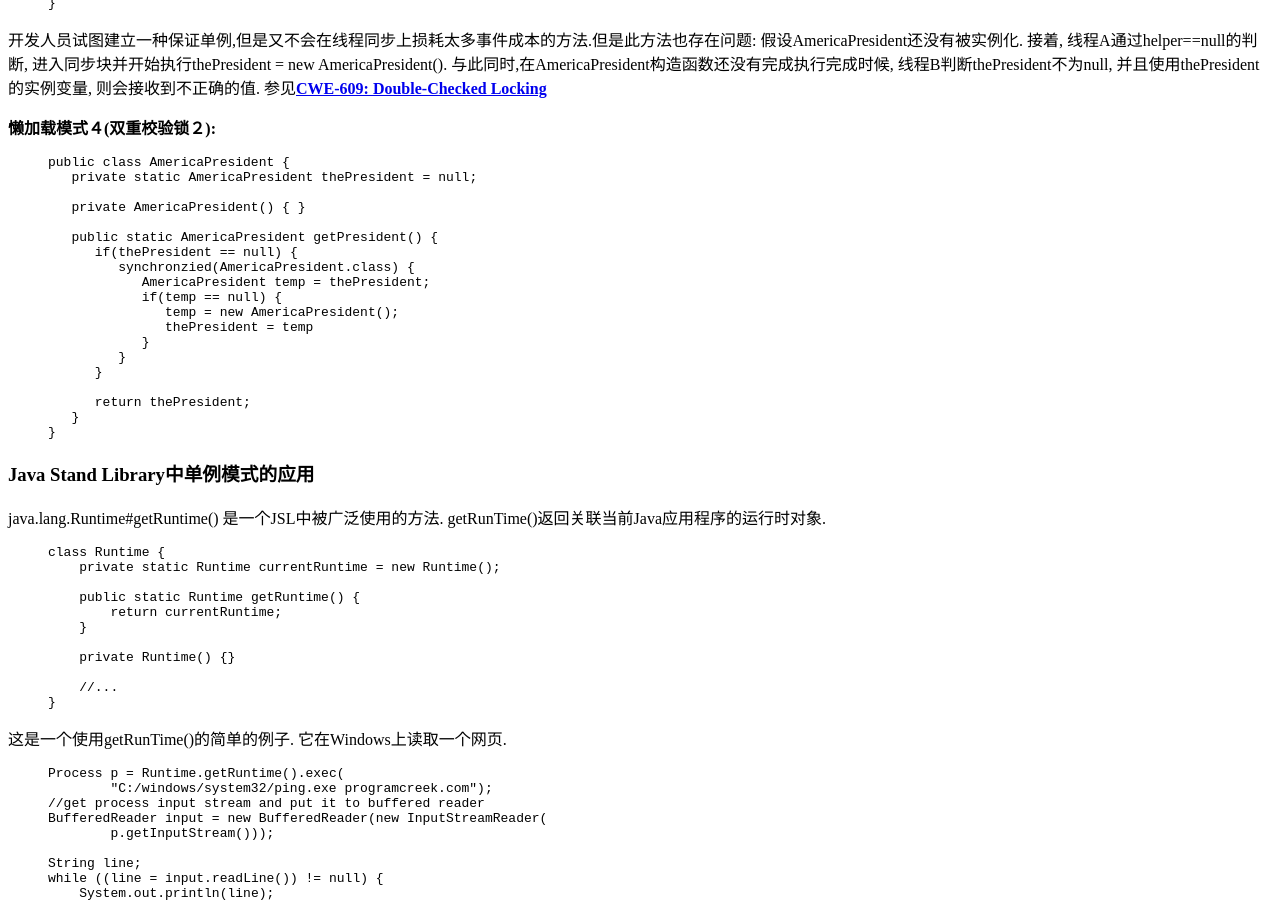
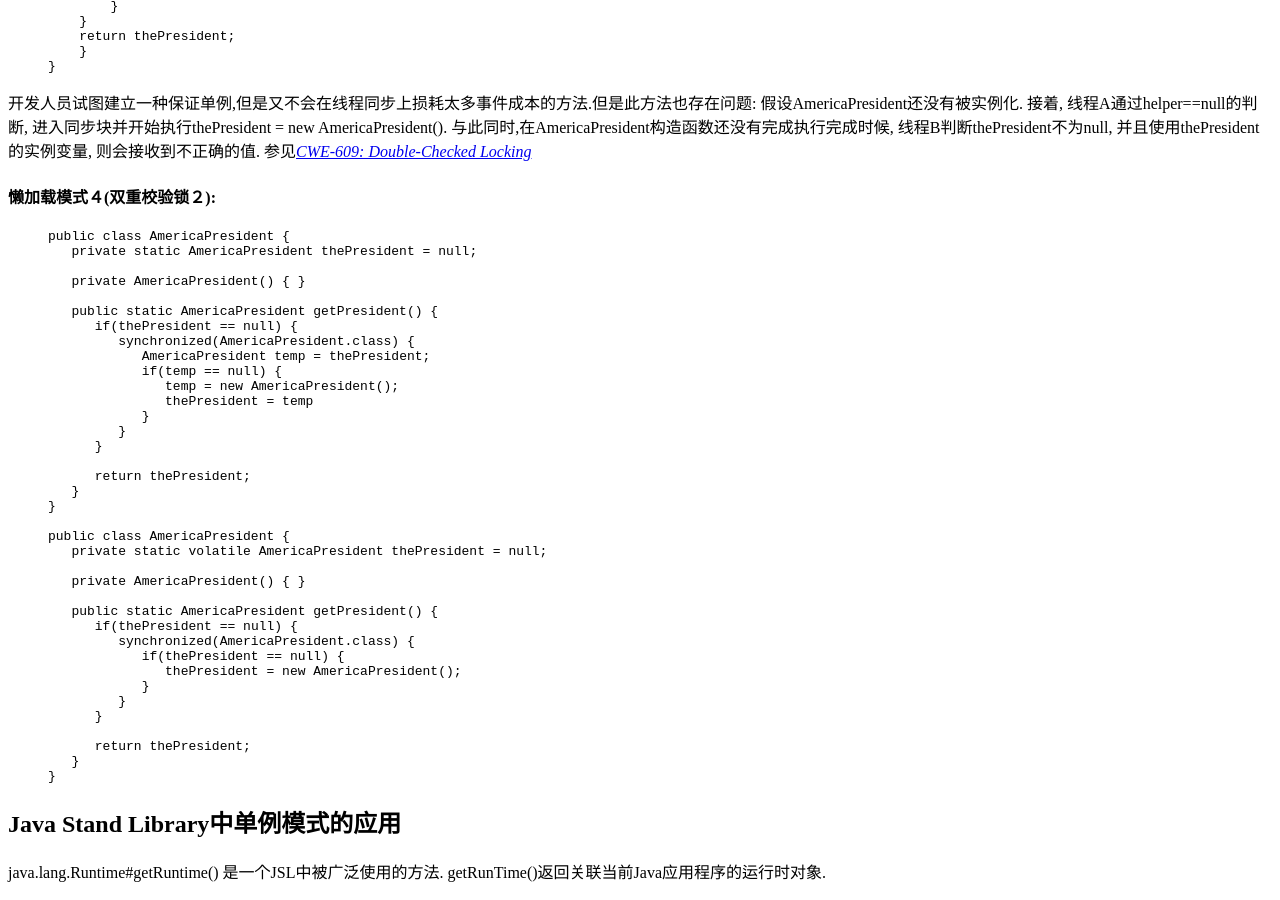
Before and after one commit to clarkdo/clarkdo.github.com, a Jekyll site: the page built from _posts/2014-07-15-11.md, in a window 1280 px wide and 900 px high, scrolled down 1727 px. Built offline with Jekyll 4.4.1, drawn with Linux system fonts in a browser that asks for light colours; Markdown is read by kramdown in place of the engine named in the settings; comment, search, counter and statistics services are not loaded.

Commit message:
new post

```diff
--- a/_posts/2014-07-15-11.md
+++ b/_posts/2014-07-15-11.md
@@ -13,14 +13,14 @@ comments: true
 2. private reference - no external modification.
 3. public static method is the only place that can get an object.
 
-###单例的故事
+##单例的故事
 
 这是一个简单的用例. 一个国家只能有一个总统. 因此当需要总统的时候, 只应该返回唯一的总统, 而不是创建一个新的. getPresident()方法将会保证只有一个总统会被创建.
 
-###类图和代码
+##类图和代码
 <img src="http://www.programcreek.com/wp-content/uploads/2011/07/singleton.jpg" alt="singleton" width="264" height="117" class="alignleft size-full wp-image-7868">
 
-**预加载模式:**
+####预加载模式:
 
 {% highlight java %}
 public class AmericaPresident {
@@ -36,7 +36,7 @@ public class AmericaPresident {
 
 thePresident声明为final, 因此它将总是持有同一个对象引用.
 
-**懒加载模式1(无法保证线程安全):**
+####懒加载模式1(无法保证线程安全):
 
 {% highlight java %}
 public class AmericaPresident {
@@ -53,7 +53,7 @@ public class AmericaPresident {
 }
 {% endhighlight %}
 
-**懒加载模式2(线程安全):**
+####懒加载模式2(线程安全):
 
 {% highlight java %}
 public class AmericaPresident {
@@ -70,7 +70,7 @@ public class AmericaPresident {
 
 虽然上述方式保证了线程的安全, 但是效率很低,因此有人提出了一种新的方式:双重校验锁.
 
-**懒加载模式3(双重校验锁１):**
+####懒加载模式3(双重校验锁１):
 
 {% highlight java %}
 public class AmericaPresident {
@@ -91,9 +91,9 @@ public class AmericaPresident {
 开发人员试图建立一种保证单例,但是又不会在线程同步上损耗太多事件成本的方法.但是此方法也存在问题:
 假设AmericaPresident还没有被实例化. 接着, 线程A通过helper==null的判断, 进入同步块并开始执行thePresident = new AmericaPresident().
 与此同时,在AmericaPresident构造函数还没有完成执行完成时候, 线程B判断thePresident不为null, 并且使用thePresident的实例变量, 则会接收到不正确的值.
-参见**[CWE-609: Double-Checked Locking](http://cwe.mitre.org/data/definitions/609.html)**
+参见*[CWE-609: Double-Checked Locking](http://cwe.mitre.org/data/definitions/609.html)*
 
-**懒加载模式４(双重校验锁２):**
+####懒加载模式４(双重校验锁２):
 
 {% highlight java %}
 public class AmericaPresident {
@@ -103,7 +103,7 @@ public class AmericaPresident {
 
    public static AmericaPresident getPresident() {
       if(thePresident == null) {
-         synchronzied(AmericaPresident.class) {
+         synchronized(AmericaPresident.class) {
             AmericaPresident temp = thePresident;
             if(temp == null) {
                temp = new AmericaPresident();
@@ -115,9 +115,27 @@ public class AmericaPresident {
       return thePresident;
    }
 }
+
+public class AmericaPresident {
+   private static volatile AmericaPresident thePresident = null;
+
+   private AmericaPresident() { }
+
+   public static AmericaPresident getPresident() {
+      if(thePresident == null) {
+         synchronized(AmericaPresident.class) {
+            if(thePresident == null) {
+               thePresident = new AmericaPresident();
+            }
+         }
+      }
+
+      return thePresident;
+   }
+}
 {% endhighlight %}
 
-###Java Stand Library中单例模式的应用
+##Java Stand Library中单例模式的应用
 
 java.lang.Runtime#getRuntime() 是一个JSL中被广泛使用的方法. getRunTime()返回关联当前Java应用程序的运行时对象.
 
@@ -166,7 +184,7 @@ Approximate round trip times in milli-seconds:
     Minimum = 52ms, Maximum = 53ms, Average = 52ms
 {% endhighlight %}
 
-###另一个单例实现
+##另一个单例实现
 
 私有构造器并不会防止通过反射进行实例化, Joshua Bloch (Effective Java)提出了一个更加优雅的单例实现. 如果你对于Enum不够熟悉, 下面则是一个Oracle中很好的例子.
 
```
